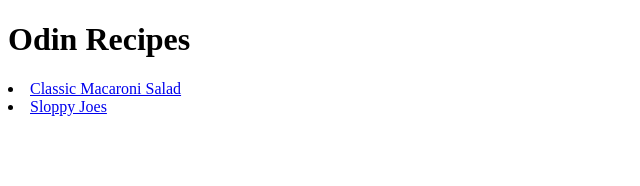
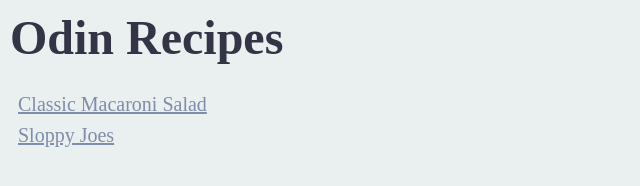
Before and after one commit to moutafatin/odin-recipes, a plain HTML site: page index.html in a window 1280 px wide. Shown: the whole page, without its empty margins (0-640 px from the left). Drawn offline with Linux system fonts and the light colour scheme.

Commit message:
Add styling to index page

```diff
--- a/index.html
+++ b/index.html
@@ -4,10 +4,11 @@
     <meta charset="UTF-8" />
     <meta name="viewport" content="width=device-width, initial-scale=1" />
     <title>Odin Recipes</title>
+    <link rel="stylesheet" href="./styles.css" />
   </head>
   <body>
     <h1>Odin Recipes</h1>
-    <ul></ul>
+    <ul class="recipe-list">
       <li>
         <a href="./odin-recipes/classic-macaroni-salad.html"
           >Classic Macaroni Salad</a
@@ -16,5 +17,6 @@
       <li>
         <a href="./odin-recipes/sloppy-joes.html">Sloppy Joes</a>
       </li>
+    </ul>
   </body>
 </html>
--- /dev/null
+++ b/styles.css
@@ -0,0 +1,35 @@
+* {
+  margin: 0;
+  padding: 0;
+}
+
+ul {
+  list-style: none;
+}
+
+body {
+  background-color: #eaefef;
+}
+
+h1 {
+  font-size: 48px;
+  color: #333446;
+  padding: 10px;
+}
+
+.recipe-list {
+  padding: 10px;
+}
+
+.recipe-list li {
+  margin: 8px;
+}
+
+.recipe-list a {
+  font-size: 20px;
+  color: #7f8caa;
+}
+
+.recipe-list a:hover {
+  color: #7f8caa80;
+}
```
Lines whose indentation alone changed are shown as unchanged.
